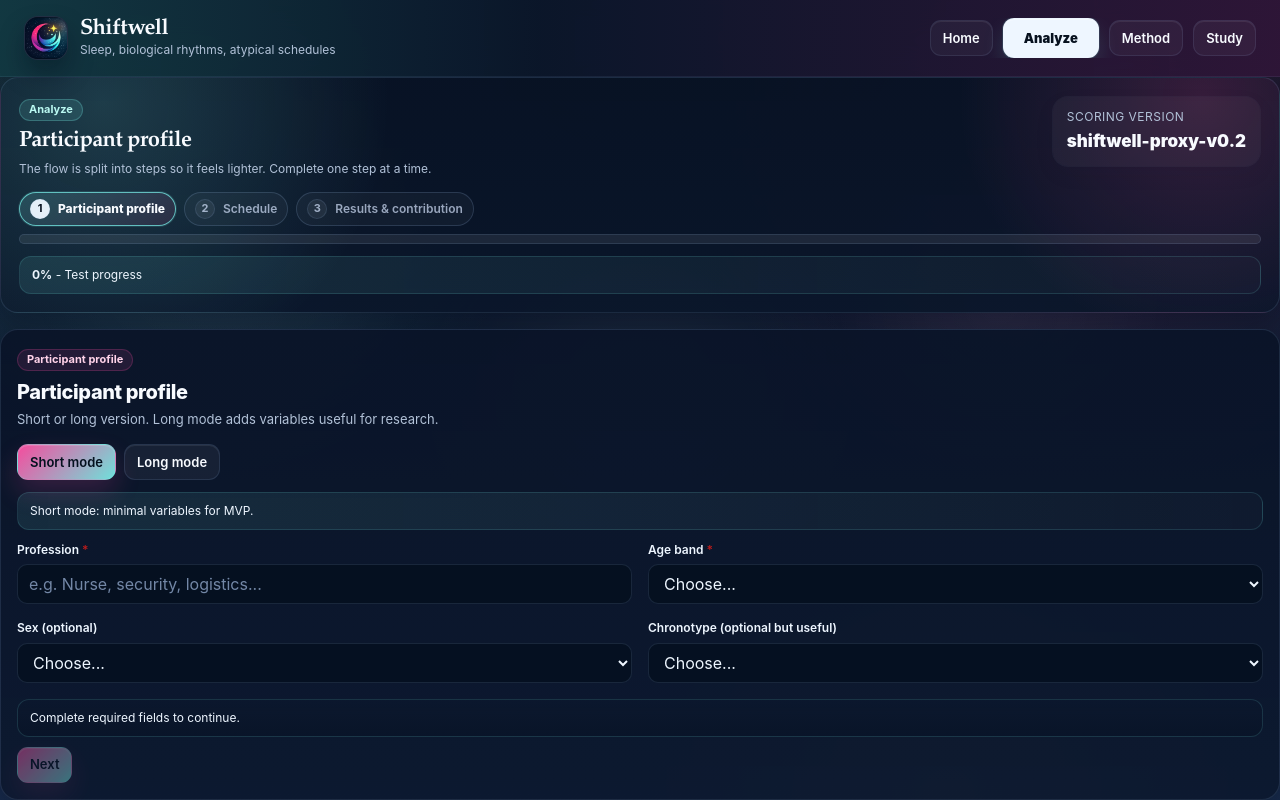
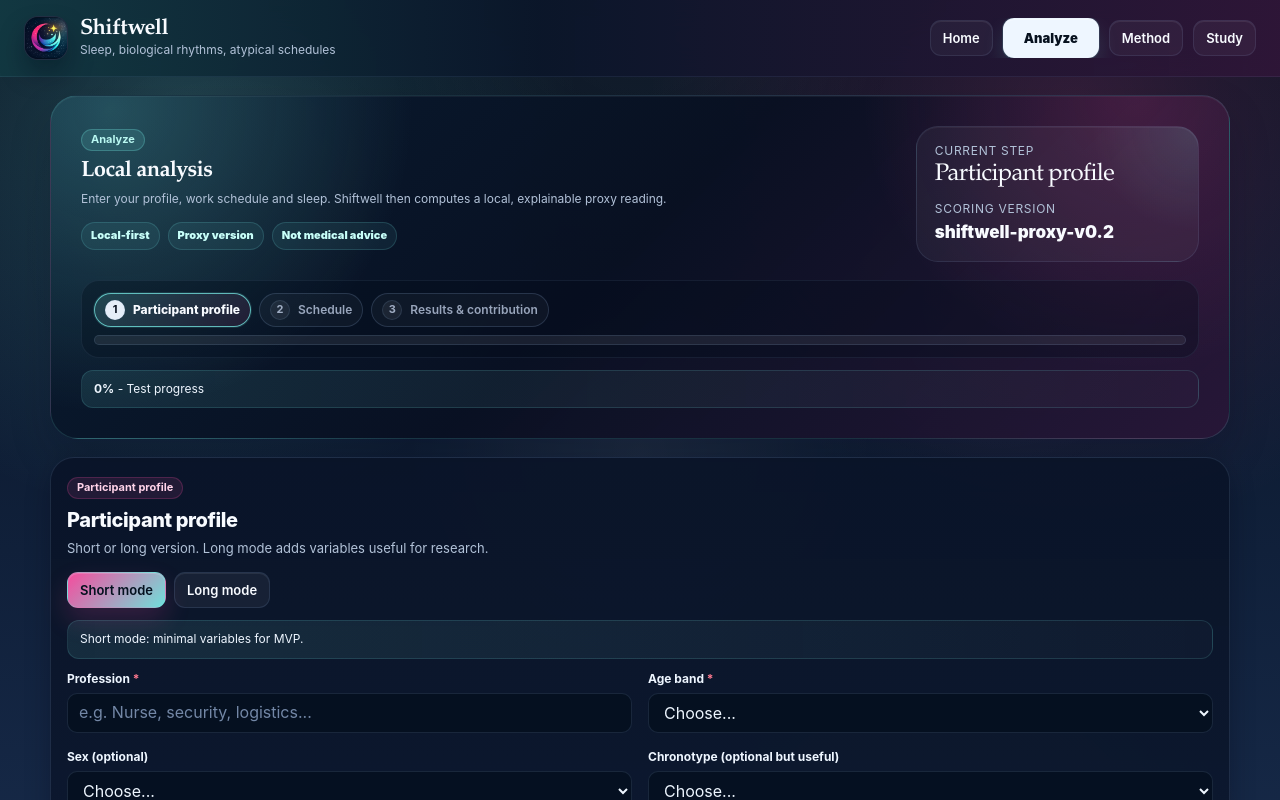
Before and after one commit to esante-shiftwell/website, a Next.js app: page /en/analyze in a window 1280 px wide. Shown: the top 800 px of the page. Built offline with nearby package versions, Linux system fonts and the light colour scheme.

Commit message:
feat: refine analyze tab experience

```diff
--- a/src/app/globals.css
+++ b/src/app/globals.css
@@ -636,6 +636,31 @@ textarea.input {
   color: #7387a6;
 }
 
+.sw-field-label-row {
+  display: flex;
+  align-items: center;
+  justify-content: space-between;
+  gap: 8px;
+  min-width: 0;
+}
+
+.sw-required-mark {
+  color: #ff7a90;
+}
+
+.sw-field-meta {
+  flex: 0 0 auto;
+  border: 1px solid rgba(255, 216, 90, 0.18);
+  border-radius: 999px;
+  padding: 2px 7px;
+  color: #ffe7a3;
+  background: rgba(255, 216, 90, 0.08);
+  font-size: 10px;
+  font-weight: 900;
+  letter-spacing: 0.02em;
+  text-transform: uppercase;
+}
+
 input[type="range"] {
   accent-color: var(--primary);
 }
@@ -890,8 +915,7 @@ input[type="checkbox"] {
   display: grid;
   grid-template-columns: repeat(3, minmax(0, 1fr));
   gap: 24px;
-  max-width: 1340px;
-  margin-right: auto;
+  width: 100%;
   position: relative;
 }
 
@@ -924,8 +948,7 @@ input[type="checkbox"] {
 .sw-home-resource-shell {
   display: grid;
   gap: 24px;
-  max-width: 1460px;
-  margin-left: auto;
+  width: 100%;
   position: relative;
 }
 
@@ -948,24 +971,25 @@ input[type="checkbox"] {
 
 .sw-home-resource-head {
   display: grid;
-  grid-template-columns: minmax(0, 0.85fr) minmax(320px, 0.7fr);
-  gap: 28px;
-  align-items: end;
+  grid-template-columns: minmax(280px, 0.52fr) minmax(0, 1fr);
+  gap: clamp(24px, 6vw, 96px);
+  align-items: center;
+  padding: 0 8px;
 }
 
 .sw-home-resource-title {
   margin: 0;
   font-family: var(--font-display);
-  font-size: 56px;
-  line-height: 0.95;
-  letter-spacing: -0.05em;
-  color: var(--ink-2);
-  max-width: 10ch;
+  font-size: clamp(38px, 4.2vw, 54px);
+  line-height: 0.98;
+  letter-spacing: -0.045em;
+  color: var(--ink-2);
+  max-width: 12ch;
 }
 
 .sw-home-resource-copy {
   margin: 0;
-  max-width: 46ch;
+  max-width: 58ch;
   color: var(--muted);
   line-height: 1.8;
 }
@@ -991,8 +1015,32 @@ input[type="checkbox"] {
   grid-column: span 2;
   display: grid;
   grid-template-columns: minmax(0, 1fr) auto;
-  gap: 18px;
-  align-items: end;
+  grid-template-areas:
+    "badge action"
+    "title action"
+    "text action";
+  gap: 12px 18px;
+  align-items: center;
+}
+
+.sw-home-resource.is-featured .badge {
+  grid-area: badge;
+  justify-self: start;
+  max-width: max-content;
+}
+
+.sw-home-resource.is-featured .sw-home-resource-card-title {
+  grid-area: title;
+}
+
+.sw-home-resource.is-featured .sw-flow-copy {
+  grid-area: text;
+  max-width: 76ch;
+}
+
+.sw-home-resource.is-featured .sw-home-resource-actions {
+  grid-area: action;
+  align-self: center;
 }
 
 .sw-home-resource-card-title {
@@ -1052,16 +1100,36 @@ input[type="checkbox"] {
   border-radius: 999px;
 }
 
+.sw-analyze-page {
+  position: relative;
+}
+
 .sw-analyze-hero {
+  position: relative;
   overflow: hidden;
-  background:
-    radial-gradient(circle at 8% 10%, rgba(121, 242, 234, 0.18), transparent 24%),
-    radial-gradient(circle at 94% 8%, rgba(255, 79, 163, 0.18), transparent 20%),
-    linear-gradient(180deg, rgba(8, 18, 36, 0.96), rgba(10, 22, 42, 0.94));
+  width: min(1180px, calc(100% - 24px));
+  margin: 18px auto 18px;
+  padding: clamp(18px, 3vw, 30px);
+  border: 1px solid rgba(121, 242, 234, 0.14);
+  border-radius: 28px;
+  background:
+    radial-gradient(circle at 5% 4%, rgba(121, 242, 234, 0.24), transparent 26%),
+    radial-gradient(circle at 92% 0%, rgba(255, 79, 163, 0.18), transparent 24%),
+    linear-gradient(135deg, rgba(9, 28, 48, 0.96), rgba(9, 16, 34, 0.96) 48%, rgba(42, 22, 56, 0.88));
+  box-shadow:
+    inset 0 1px 0 rgba(255, 255, 255, 0.05),
+    0 18px 42px rgba(2, 8, 22, 0.18);
+}
+
+.sw-analyze-hero-grid {
+  display: grid;
+  grid-template-columns: minmax(0, 1fr) minmax(230px, 0.36fr);
+  gap: clamp(18px, 4vw, 48px);
+  align-items: stretch;
 }
 
 .sw-analyze-hero-copy {
-  max-width: 60ch;
+  max-width: 66ch;
 }
 
 .sw-analyze-hero-text,
@@ -1070,28 +1138,73 @@ input[type="checkbox"] {
 }
 
 .sw-analyze-hero-meta {
-  min-width: 170px;
-  padding: 12px 14px;
-  border-radius: 16px;
-  border: 1px solid rgba(21, 34, 56, 0.08);
-  background: rgba(255, 255, 255, 0.04);
-  box-shadow: 0 8px 20px rgba(17, 24, 39, 0.06);
+  display: grid;
+  align-content: center;
+  min-width: 0;
+  padding: 16px 18px;
+  border-radius: 22px;
+  border: 1px solid rgba(166, 202, 255, 0.10);
+  background:
+    radial-gradient(circle at 100% 0%, rgba(121, 242, 234, 0.12), transparent 34%),
+    rgba(255, 255, 255, 0.045);
+  box-shadow: inset 0 1px 0 rgba(255, 255, 255, 0.05);
 }
 
 .sw-analyze-hero-meta-label {
   text-transform: uppercase;
-  letter-spacing: 0.04em;
+  letter-spacing: 0.06em;
 }
 
 .sw-analyze-hero-meta-value {
-  margin-top: 4px;
+  margin-top: 3px;
   font-size: 17px;
   font-weight: 900;
   color: var(--ink-2);
 }
 
+.sw-analyze-hero-step {
+  margin: 4px 0 14px;
+  color: var(--ink-2);
+  font-family: var(--font-display);
+  font-size: 24px;
+  line-height: 1;
+  letter-spacing: -0.03em;
+}
+
+.sw-analyze-assurances {
+  display: flex;
+  flex-wrap: wrap;
+  gap: 8px;
+  margin-top: 14px;
+}
+
+.sw-analyze-assurances span {
+  border: 1px solid rgba(121, 242, 234, 0.16);
+  border-radius: 999px;
+  padding: 5px 9px;
+  color: #c8fff9;
+  background: rgba(121, 242, 234, 0.07);
+  font-size: 11px;
+  font-weight: 900;
+}
+
+.sw-analyze-progress-shell {
+  margin-top: 18px;
+  padding: 12px;
+  border: 1px solid rgba(166, 202, 255, 0.08);
+  border-radius: 18px;
+  background: rgba(4, 12, 28, 0.34);
+}
+
 .sw-progress-notice {
+  margin-top: 12px;
   background: linear-gradient(90deg, rgba(121, 242, 234, 0.10), rgba(255, 255, 255, 0.02));
+}
+
+.sw-analyze-panel {
+  width: min(1180px, calc(100% - 24px));
+  margin: 0 auto 18px;
+  border-radius: 24px;
 }
 
 .sw-editor-shell,
@@ -2723,19 +2836,28 @@ footer .card {
   position: fixed;
   inset: 0;
   z-index: 120;
-  background: rgba(15, 23, 42, 0.38);
+  background: rgba(2, 8, 22, 0.70);
   display: grid;
   align-items: end;
   padding: 10px;
+  backdrop-filter: blur(8px) saturate(110%);
+  -webkit-backdrop-filter: blur(8px) saturate(110%);
 }
 
 .sw-sheet {
   width: min(720px, 100%);
   margin: 0 auto;
-  background: rgba(255, 255, 255, 0.96);
-  border: 1px solid rgba(21, 34, 56, 0.12);
-  border-radius: 18px;
-  box-shadow: 0 24px 60px rgba(17, 24, 39, 0.22);
+  max-height: min(82vh, 720px);
+  overflow: auto;
+  background:
+    radial-gradient(circle at 8% 0%, rgba(121, 242, 234, 0.14), transparent 28%),
+    radial-gradient(circle at 92% 0%, rgba(255, 79, 163, 0.10), transparent 24%),
+    linear-gradient(180deg, rgba(10, 22, 42, 0.98), rgba(8, 18, 36, 0.98));
+  border: 1px solid rgba(121, 242, 234, 0.16);
+  border-radius: 22px;
+  box-shadow:
+    inset 0 1px 0 rgba(255, 255, 255, 0.06),
+    0 24px 60px rgba(2, 8, 22, 0.48);
   padding: 12px;
 }
 
@@ -2755,8 +2877,10 @@ footer .card {
   width: min(520px, 100%);
   max-height: min(82vh, 760px);
   overflow: auto;
-  background: rgba(255, 255, 255, 0.92);
-  border: 1px solid rgba(21, 34, 56, 0.10);
+  background:
+    radial-gradient(circle at 10% 0%, rgba(121, 242, 234, 0.12), transparent 24%),
+    linear-gradient(180deg, rgba(10, 22, 42, 0.98), rgba(8, 18, 36, 0.98));
+  border: 1px solid rgba(121, 242, 234, 0.14);
   border-radius: 16px;
   box-shadow: var(--shadow-lg);
   padding: 14px;
@@ -2951,6 +3075,27 @@ footer .card {
   .sw-display-title {
     font-size: 31px !important;
     line-height: 1.02;
+  }
+
+  .sw-analyze-hero {
+    width: calc(100% - 16px);
+    margin-top: 18px;
+    border-radius: 24px;
+  }
+
+  .sw-analyze-hero-grid {
+    grid-template-columns: 1fr;
+    gap: 14px;
+  }
+
+  .sw-analyze-progress-shell {
+    padding: 10px;
+  }
+
+  .sw-analyze-panel {
+    width: calc(100% - 16px);
+    border-radius: 22px;
+    scroll-margin-top: 96px;
   }
 
   .sw-analyze-hero-meta {
@@ -3299,13 +3444,15 @@ footer .card {
   text-align: left;
   padding: 12px;
   border-radius: 14px;
-  border: 1px solid var(--border);
-  background: rgba(255, 255, 255, 0.92);
+  border: 1px solid rgba(121, 242, 234, 0.12);
+  background: linear-gradient(180deg, rgba(14, 28, 52, 0.92), rgba(12, 24, 46, 0.90));
+  color: var(--ink);
   cursor: pointer;
 }
 
 .sw-dayrow.is-active {
-  box-shadow: inset 0 0 0 2px rgba(42, 157, 143, 0.14);
+  border-color: rgba(121, 242, 234, 0.24);
+  box-shadow: inset 0 0 0 2px rgba(121, 242, 234, 0.10);
 }
 
 .sw-dayrow-top {
@@ -3332,8 +3479,8 @@ footer .card {
   position: relative;
   height: 16px;
   border-radius: 999px;
-  border: 1px solid rgba(21, 34, 56, 0.08);
-  background: rgba(15, 23, 42, 0.02);
+  border: 1px solid rgba(166, 202, 255, 0.10);
+  background: rgba(255, 255, 255, 0.04);
   overflow: hidden;
 }
 
@@ -3365,9 +3512,9 @@ footer .card {
 }
 
 .sw-sheet-form {
-  border: 1px solid rgba(21, 34, 56, 0.08);
+  border: 1px solid rgba(121, 242, 234, 0.12);
   border-radius: 14px;
-  background: rgba(255, 255, 255, 0.92);
+  background: linear-gradient(180deg, rgba(14, 28, 52, 0.88), rgba(10, 22, 42, 0.88));
   padding: 12px;
 }
 
--- a/src/components/AnalyzeClient.tsx
+++ b/src/components/AnalyzeClient.tsx
@@ -47,9 +47,38 @@ function copyFailedAlert(locale: Locale) {
   return 'Copy failed';
 }
 
+function analyzeHeroCopy(locale: Locale) {
+  if (locale === 'fr') {
+    return {
+      title: 'Analyse locale',
+      currentStepLabel: 'Etape active',
+      helper:
+        'Renseigne ton profil, ton agenda de travail et ton sommeil. Shiftwell calcule ensuite une lecture proxy, locale et explicable.',
+      assurances: ['Calcul local', 'Version proxy', 'Pas un avis medical'],
+    };
+  }
+  if (locale === 'de') {
+    return {
+      title: 'Lokale Analyse',
+      currentStepLabel: 'Aktiver Schritt',
+      helper:
+        'Profil, Arbeitsplan und Schlaf eintragen. Shiftwell berechnet danach eine lokale, nachvollziehbare Proxy-Lesart.',
+      assurances: ['Lokale Berechnung', 'Proxy-Version', 'Keine medizinische Beratung'],
+    };
+  }
+  return {
+    title: 'Local analysis',
+    currentStepLabel: 'Current step',
+    helper:
+      'Enter your profile, work schedule and sleep. Shiftwell then computes a local, explainable proxy reading.',
+    assurances: ['Local-first', 'Proxy version', 'Not medical advice'],
+  };
+}
+
 export default function AnalyzeClient({ locale }: AnalyzeClientProps) {
   const l: Locale = isLocale(locale) ? locale : 'en';
   const t = TEXT[l];
+  const hero = analyzeHeroCopy(l);
 
   const scheduleUi = useScheduleUi(l);
 
@@ -176,15 +205,18 @@ export default function AnalyzeClient({ locale }: AnalyzeClientProps) {
   }
 
   return (
-    <div>
+    <div className="sw-analyze-page">
       <LocaleNav locale={l} />
 
       <AnalyzeHeaderCard
         badge={t.analyze}
+        title={hero.title}
         stepTitle={stepLabels[stepIndex] ?? t.analyze}
-        helper={t.helper}
+        helper={hero.helper}
         saveVersionLabel={t.saveVersion}
         saveVersionValue={scoringVersion}
+        currentStepLabel={hero.currentStepLabel}
+        assurances={hero.assurances}
         labels={stepLabels}
         current={stepIndex}
         percent={overallPct}
--- a/src/components/analyze/AnalyzeHeaderCard.tsx
+++ b/src/components/analyze/AnalyzeHeaderCard.tsx
@@ -4,45 +4,58 @@ import StepProgress from '@/components/analyze/StepProgress';
 
 export default function AnalyzeHeaderCard({
   badge,
+  title,
   stepTitle,
   helper,
   saveVersionLabel,
   saveVersionValue,
+  currentStepLabel,
+  assurances,
   labels,
   current,
   percent,
   progressLabel,
 }: {
   badge: string;
+  title: string;
   stepTitle: string;
   helper: string;
   saveVersionLabel: string;
   saveVersionValue: string;
+  currentStepLabel: string;
+  assurances: readonly string[];
   labels: readonly string[];
   current: number;
   percent: number;
   progressLabel: string;
 }) {
   return (
-    <section className="card sw-analyze-hero" style={{ padding: 18, marginBottom: 16 }}>
-      <div className="row" style={{ justifyContent: 'space-between', alignItems: 'flex-start' }}>
+    <section className="sw-analyze-hero">
+      <div className="sw-analyze-hero-grid">
         <div className="sw-analyze-hero-copy">
           <div className="badge primary">{badge}</div>
           <h1 className="section-title sw-display-title" style={{ marginTop: 10, marginBottom: 6 }}>
-            {stepTitle}
+            {title}
           </h1>
           <p className="small muted sw-analyze-hero-text" style={{ margin: 0 }}>
             {helper}
           </p>
+          <div className="sw-analyze-assurances">
+            {assurances.map((assurance) => (
+              <span key={assurance}>{assurance}</span>
+            ))}
+          </div>
         </div>
 
         <div className="sw-analyze-hero-meta">
+          <div className="small muted sw-analyze-hero-meta-label">{currentStepLabel}</div>
+          <div className="sw-analyze-hero-step">{stepTitle}</div>
           <div className="small muted sw-analyze-hero-meta-label">{saveVersionLabel}</div>
           <div className="sw-analyze-hero-meta-value">{saveVersionValue}</div>
         </div>
       </div>
 
-      <div style={{ marginTop: 14 }}>
+      <div className="sw-analyze-progress-shell">
         <StepProgress labels={labels} current={current} percent={percent} progressLabel={progressLabel} />
       </div>
 
--- a/src/components/analyze/CombinedScheduleStep.tsx
+++ b/src/components/analyze/CombinedScheduleStep.tsx
@@ -151,7 +151,7 @@ export default function CombinedScheduleStep({
     `${ui.sleepMissingStatsMissing}: ${missingText}`;
 
   return (
-    <section className="card sw-editor-shell" style={{ padding: 16 }}>
+    <section className="card sw-editor-shell sw-analyze-panel" style={{ padding: 16 }}>
       <div className="row" style={{ justifyContent: 'space-between', alignItems: 'flex-start' }}>
         <div className="sw-section-intro">
           <div className="badge secondary">{ui.title}</div>
--- a/src/components/analyze/FormBits.tsx
+++ b/src/components/analyze/FormBits.tsx
@@ -4,16 +4,21 @@ export function Field({
   label,
   children,
   required,
+  meta,
 }: {
   label: string;
   children: ReactNode;
   required?: boolean;
+  meta?: ReactNode;
 }) {
   return (
     <label style={{ display: 'grid', gap: 6 }}>
-      <span className="small" style={{ fontWeight: 600 }}>
-        {label}
-        {required ? <span style={{ color: '#b91c1c' }}> *</span> : null}
+      <span className="sw-field-label-row">
+        <span className="small" style={{ fontWeight: 700 }}>
+          {label}
+          {required ? <span className="sw-required-mark"> *</span> : null}
+        </span>
+        {meta ? <span className="sw-field-meta">{meta}</span> : null}
       </span>
       {children}
     </label>
@@ -41,7 +46,7 @@ export function RangeInput({
         value={value}
         onChange={(e) => onChange(Number(e.target.value))}
       />
-      <div className="sw-range-value" aria-label={`Valeur ${value} sur ${max}`}>
+      <div className="sw-range-value" aria-label={`${value} / ${max}`}>
         {value}/{max}
       </div>
     </div>
--- a/src/components/analyze/ProfileStep.tsx
+++ b/src/components/analyze/ProfileStep.tsx
@@ -56,7 +56,7 @@ export default function ProfileStep({
   canNext: boolean;
 }) {
   return (
-    <section className="card sw-editor-shell" style={{ padding: 16 }}>
+    <section className="card sw-editor-shell sw-analyze-panel" style={{ padding: 16 }}>
       <div className="sw-section-intro">
         <div className="badge secondary">{t.profileTitle}</div>
         <h2 className="section-title sw-section-heading" style={{ fontSize: 20, marginTop: 10 }}>
@@ -153,12 +153,12 @@ export default function ProfileStep({
         <div style={{ marginTop: 12 }}>
           <div className="notice warn sw-research-note" style={{ marginBottom: 12 }}>
             <div className="small">
-              <strong>{t.scoringLater}</strong> {t.longModeNotice}
+              <strong>{t.scoringLater}:</strong> {t.longModeNotice}
             </div>
           </div>
 
           <div className="grid grid-2">
-            <Field label={`${t.fatigue} · ${t.scoringLater}`}>
+            <Field label={t.fatigue} meta={t.scoringLater}>
               <RangeInput
                 min={1}
                 max={5}
@@ -167,7 +167,7 @@ export default function ProfileStep({
               />
             </Field>
 
-            <Field label={`${t.predictability} · ${t.scoringLater}`}>
+            <Field label={t.predictability} meta={t.scoringLater}>
               <RangeInput
                 min={1}
                 max={5}
@@ -176,7 +176,7 @@ export default function ProfileStep({
               />
             </Field>
 
-            <Field label={`${t.commute} · ${t.scoringLater}`}>
+            <Field label={t.commute} meta={t.scoringLater}>
               <input
                 className="input"
                 type="number"
@@ -192,7 +192,7 @@ export default function ProfileStep({
               />
             </Field>
 
-            <Field label={`${t.naps} · ${t.scoringLater}`}>
+            <Field label={t.naps} meta={t.scoringLater}>
               <input
                 className="input"
                 type="number"
@@ -208,7 +208,7 @@ export default function ProfileStep({
               />
             </Field>
 
-            <Field label={`${t.caffeine} · ${t.scoringLater}`}>
+            <Field label={t.caffeine} meta={t.scoringLater}>
               <input
                 className="input"
                 type="number"
--- a/src/components/analyze/ResultsStep.tsx
+++ b/src/components/analyze/ResultsStep.tsx
@@ -159,7 +159,7 @@ export default function ResultsStep({
   ] as const;
 
   return (
-    <section className="card sw-results-shell" style={{ padding: 16 }}>
+    <section className="card sw-results-shell sw-analyze-panel" style={{ padding: 16 }}>
       <div className="row" style={{ justifyContent: 'space-between', alignItems: 'flex-start' }}>
         <div className="sw-section-intro">
           <div className="badge secondary">{c.studyTitle}</div>
@@ -310,7 +310,7 @@ export default function ResultsStep({
 
       <ContributionBox
         locale={locale}
-        scoringVersion="proxy-v0.1"
+        scoringVersion={scoringVersion}
         noticeVersion="v0.1"
         payload={payload}
         collector={collector}
--- a/src/components/analyze/calendar/WeeklyScheduleInline.tsx
+++ b/src/components/analyze/calendar/WeeklyScheduleInline.tsx
@@ -123,7 +123,7 @@ function mobileUi(locale: Locale) {
       deleted: 'Segment supprimé.',
       undo: 'Annuler',
       none: 'Aucun segment ce jour.',
-      hint: 'Sur mobile : ajoute/modifie via cette fiche (overnight géré via jour+heure).',
+      hint: 'Sur mobile : ajoute/modifie via cette fiche (passage minuit via jour+heure).',
     };
   }
   if (locale === 'de') {
--- a/src/components/analyze/calendar/WeeklyScheduleMobile.tsx
+++ b/src/components/analyze/calendar/WeeklyScheduleMobile.tsx
@@ -107,7 +107,7 @@ function mobileUi(locale: Locale) {
       deleted: 'Segment supprimé.',
       undo: 'Annuler',
       none: 'Aucun segment ce jour.',
-      hint: 'Sur mobile : ajoute/modifie via cette fiche (overnight géré via jour+heure).',
+      hint: 'Sur mobile : ajoute/modifie via cette fiche (passage minuit via jour+heure).',
     };
   }
   if (locale === 'de') {
--- a/src/components/analyze/copy.ts
+++ b/src/components/analyze/copy.ts
@@ -36,7 +36,7 @@ export const TEXT = {
     scoringReady: 'Relie au scoring',
     scoringLater: 'Coming soon',
     longModeNotice:
-      'Ces champs enrichissent deja la collecte de recherche, mais ils ne sont pas encore relies au moteur de scoring v0.1.',
+      'Ces champs enrichissent deja la collecte de recherche, mais ils ne sont pas encore relies au moteur de scoring actuel.',
     select: 'Choisir...',
     ages: ['18-24', '25-34', '35-44', '45-54', '55-64', '65+'],
     sexes: [
@@ -137,7 +137,7 @@ export const TEXT = {
     scoringReady: 'Connected to scoring',
     scoringLater: 'Coming soon',
     longModeNotice:
-      'These fields already enrich the research dataset, but they are not yet connected to scoring v0.1.',
+      'These fields already enrich the research dataset, but they are not yet connected to the current scoring engine.',
     select: 'Choose...',
     ages: ['18-24', '25-34', '35-44', '45-54', '55-64', '65+'],
     sexes: [
@@ -238,7 +238,7 @@ export const TEXT = {
     scoringReady: 'Mit Scoring verbunden',
     scoringLater: 'Coming soon',
     longModeNotice:
-      'Diese Felder bereichern bereits den Forschungsdatensatz, sind aber noch nicht mit dem Scoring v0.1 verbunden.',
+      'Diese Felder bereichern bereits den Forschungsdatensatz, sind aber noch nicht mit der aktuellen Scoring-Engine verbunden.',
     select: 'Auswahlen...',
     ages: ['18-24', '25-34', '35-44', '45-54', '55-64', '65+'],
     sexes: [
--- a/src/components/analyze/useScheduleUi.ts
+++ b/src/components/analyze/useScheduleUi.ts
@@ -16,7 +16,7 @@ export function useScheduleUi(locale: Locale): ScheduleUi {
       return {
         title: 'Agenda hebdomadaire',
         subtitle:
-          'Vue semaine (travail + sommeil). Sélection : clic début → clic fin (pas 15 min). Over-midnight géré.',
+          'Vue semaine (travail + sommeil). Selection : clic debut -> clic fin (pas 15 min). Passage minuit gere.',
         viewWeek: 'Semaine',
         viewDay: 'Jour',
         prev: t.previous ?? 'Précédent',
```
